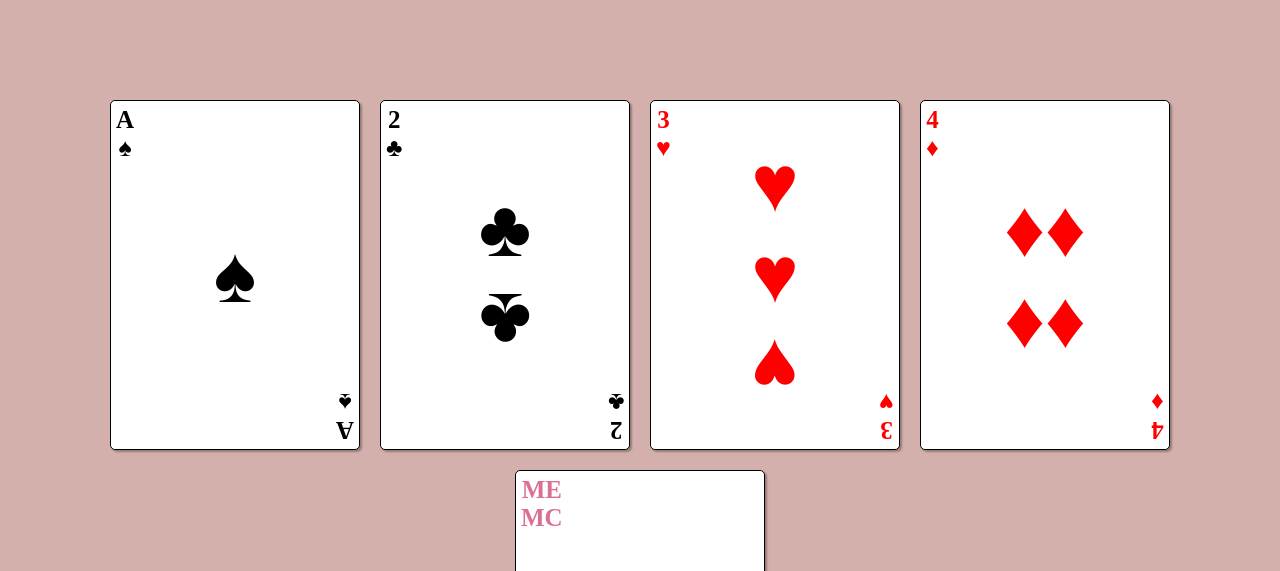
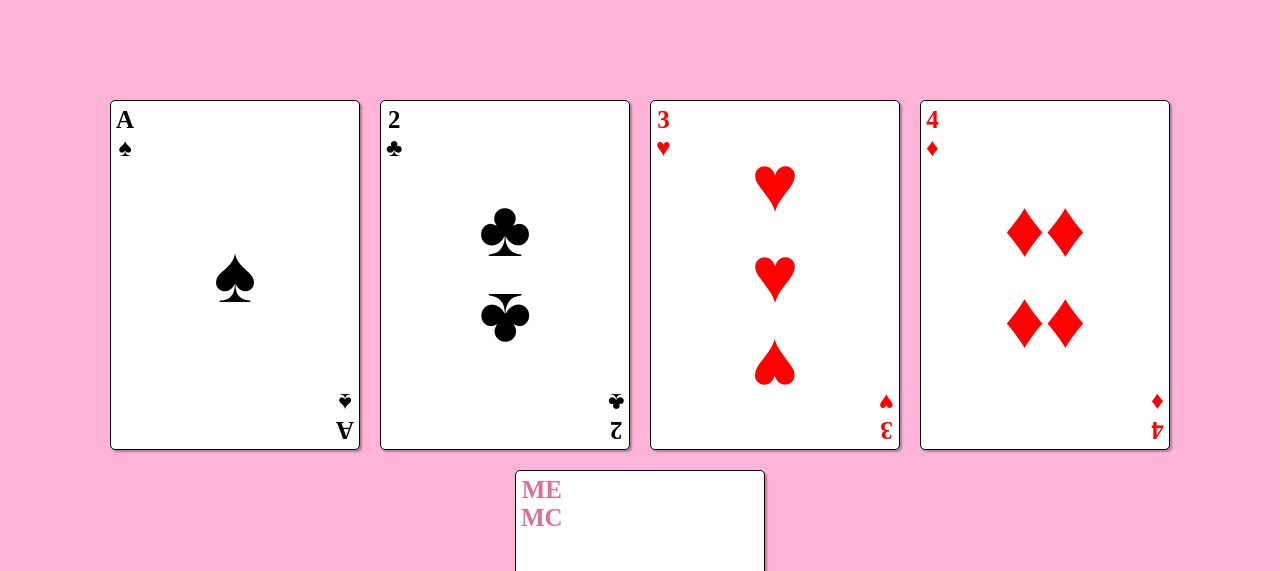
Before and after one commit to Mershar0/playingCards, a plain HTML site: page index.html in a window 1280 px wide. Shown: the top 571 px of the page. Drawn offline with Linux system fonts and the light colour scheme.

Commit message:
Update styles.css

```diff
--- a/styles.css
+++ b/styles.css
@@ -5,7 +5,7 @@
   }
 
   body {
-    background-color: #d4b0ac;
+    background-color: #ffb3d7;
   }
 
   #playing-cards{
```
